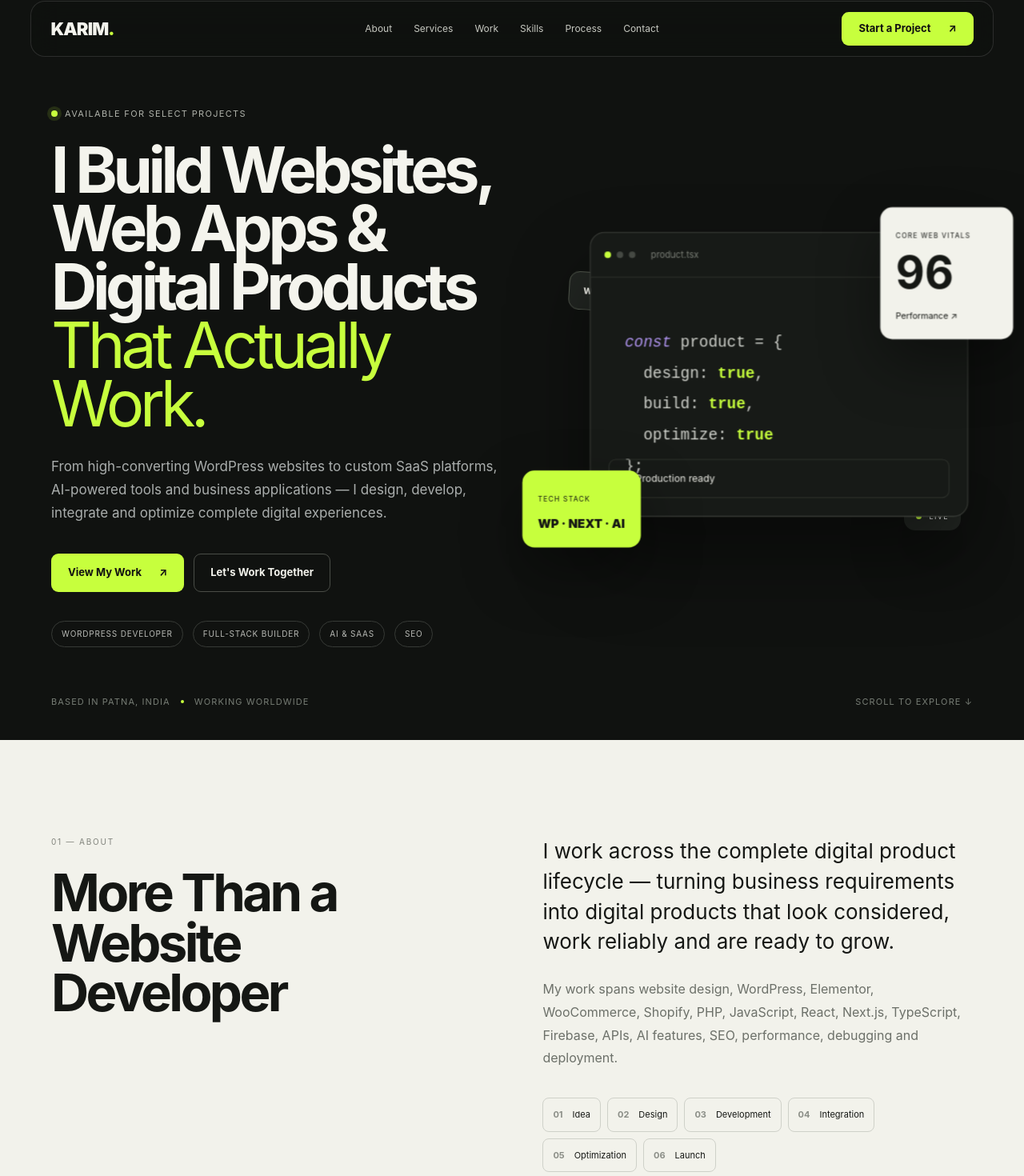
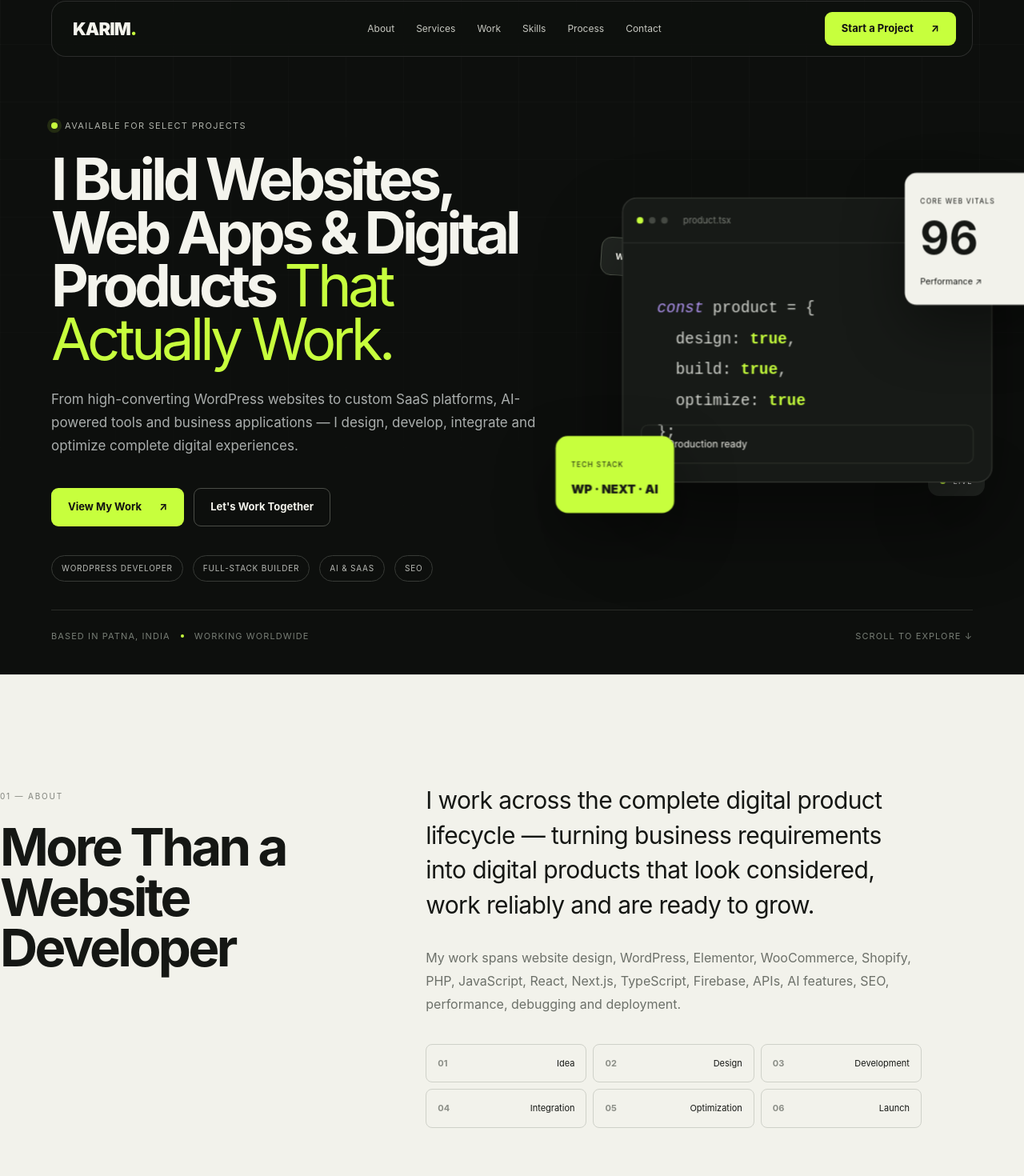
Before and after one commit to karimcoders/karim-portfolio, a Next.js app: page / in a window 1280 px wide. Shown: the part 17-1487 px from the top of the page at 80% size. Built offline with nearby package versions, Linux system fonts and the light colour scheme.

Commit message:
Refine desktop alignment and editorial layout

```diff
--- /dev/null
+++ b/app/desktop.css
@@ -0,0 +1,45 @@
+/* Refined desktop system: consistent container, 12-column rhythm and editorial spacing */
+@media (min-width: 1100px){
+ :root{--shell:min(1440px,90vw);--line:#30342f;--paper:#f3f3ed;--ink:#121411;--accent:#c7ff3d}
+ body{background:#0d0f0d}
+ .nav{width:var(--shell);left:50%;right:auto;transform:translateX(-50%);grid-template-columns:220px 1fr 220px;padding:0 20px 0 26px}
+ .nav nav{justify-self:center}.navCta{width:max-content}
+ .hero{padding-left:0;padding-right:0;padding-top:140px;position:relative}
+ .hero:before{content:"";position:absolute;inset:0;pointer-events:none;background-image:linear-gradient(rgba(255,255,255,.022) 1px,transparent 1px),linear-gradient(90deg,rgba(255,255,255,.022) 1px,transparent 1px);background-size:72px 72px;mask-image:linear-gradient(to bottom,#000,transparent 88%)}
+ .heroGrid,.heroFoot{width:var(--shell);position:relative}
+ .heroGrid{grid-template-columns:minmax(0,7fr) minmax(470px,5fr);gap:4vw}
+ .heroCopy{padding-top:20px}.hero h1{max-width:870px;font-size:clamp(68px,5.65vw,98px)}
+ .heroCopy>p{max-width:720px}.heroActions{margin-top:38px}
+ .visual{height:580px;justify-items:end}.workspace{width:500px}
+ .heroFoot{padding-top:24px;border-top:1px solid #292c28;margin-top:35px}
+ main>section:not(.hero){border-top:1px solid rgba(130,134,126,.18)}
+ .about,.services,.work,.case,.skills,.philosophy,.process,.why,.story,.contact,.finalCta{padding-left:0;padding-right:0;padding-top:135px;padding-bottom:135px}
+ .about>*,.services>*,.work>*,.case>*,.skills>*,.philosophy>*,.process>*,.why>*,.story>*,.contact>*,.finalCta>*{width:var(--shell)}
+ .sectionHead{grid-template-columns:2fr 6fr 4fr;gap:32px;margin-bottom:78px;align-items:start}
+ .sectionHead .kicker{padding-top:9px}.sectionHead h2{max-width:780px}.sectionHead p{max-width:430px;justify-self:end;padding-top:7px}
+ .split{width:var(--shell);grid-template-columns:5fr 7fr;gap:7vw;align-items:start}
+ .split .sectionHead{width:auto;margin:0}.split .sectionHead h2{max-width:560px}
+ .aboutCopy{max-width:760px;justify-self:end}.aboutCopy .lead{font-size:30px;letter-spacing:-.02em}
+ .lifecycle{display:grid;grid-template-columns:repeat(3,1fr);gap:8px}.lifecycle span{display:flex;justify-content:space-between;align-items:center;padding:15px 14px}
+ .stats{width:var(--shell);margin-top:105px}.stat{padding:42px 30px}.stat:first-child{padding-left:0}.stat strong{font-size:68px}
+ .serviceGrid{width:var(--shell);grid-template-columns:repeat(3,minmax(0,1fr));gap:14px}
+ .serviceCard{min-height:350px;padding:32px}.serviceCard h3{font-size:26px;letter-spacing:-.025em}.serviceCard p{max-width:340px}
+ .work .sectionHead{width:var(--shell)}.projectList{width:var(--shell);gap:145px}
+ .projectCard{grid-template-columns:minmax(0,7fr) minmax(360px,5fr);gap:6vw}.projectCard:nth-child(even){grid-template-columns:minmax(360px,5fr) minmax(0,7fr)}
+ .projectCard:nth-child(even) .projectInfo{grid-column:1;grid-row:1}.projectCard:nth-child(even) .projectMedia{grid-column:2;grid-row:1}
+ .projectMedia{border:1px solid #d7d9d1;border-radius:14px}.projectInfo{max-width:520px}.projectInfo h3{font-size:50px}.projectInfo>p{font-size:16px}
+ .case .sectionHead{width:var(--shell)}.caseRail{width:var(--shell)}.caseStep{min-height:330px;padding:38px 34px}.caseStep h3{font-size:30px}
+ .skills .sectionHead{width:var(--shell)}.stackGrid{width:var(--shell);grid-template-columns:1fr 1fr}.stackGroup{min-height:155px;align-items:start}.stackGroup h3{margin-top:5px}.stackGroup span{transition:.2s}.stackGroup span:hover{background:#d9ff78;transform:translateY(-2px)}
+ .philoTitle{width:var(--shell);grid-template-columns:3fr 9fr}.philoTitle h2{max-width:1000px}.pillarGrid{width:var(--shell)}.pillar{min-height:300px;padding:36px 30px}.pillar:first-child{padding-left:0}.pillar h3{font-size:28px}
+ .process .sectionHead{width:var(--shell)}.processLine{width:var(--shell)}.processItem{min-height:300px;padding:34px 28px}.processItem:first-child{padding-left:0}.processItem h3{font-size:22px}
+ .why .sectionHead{width:var(--shell)}.whyGrid{width:var(--shell);grid-template-columns:repeat(12,1fr);gap:14px}.whyItem{grid-column:span 4;min-height:275px}.whyItem:nth-child(4),.whyItem:nth-child(5){grid-column:span 6}.whyItem h3{font-size:24px}
+ .storyGrid{width:var(--shell);grid-template-columns:5fr 7fr;gap:8vw}.storyGrid>div:last-child{max-width:710px;justify-self:end}.storyGrid>div:last-child>p{font-size:20px}.freelance{max-width:620px}
+ .contactGrid{width:var(--shell);grid-template-columns:5fr 7fr;gap:7vw}.contactCopy{position:sticky;top:130px;align-self:start}.contactCopy h2{max-width:600px}.contactForm{max-width:780px;justify-self:end;width:100%;padding:42px}
+ .finalCta{text-align:left}.finalCta>.kicker,.finalCta>h2,.finalCta>p,.finalCta>div{width:var(--shell)}.finalCta h2{font-size:clamp(82px,8vw,125px);margin-top:26px}.finalCta p{margin-left:auto;margin-right:auto;max-width:var(--shell)}.finalCta>div{justify-content:flex-start}
+ footer{padding-left:0;padding-right:0}footer>*{width:var(--shell);margin-left:auto;margin-right:auto}.footerLogo{display:block}
+}
+
+@media (min-width: 1500px){
+ .heroGrid{grid-template-columns:7.3fr 4.7fr}.workspace{width:540px}.visual{justify-items:center}
+ .serviceCard{min-height:370px}.projectInfo{max-width:560px}
+}
--- a/app/layout.tsx
+++ b/app/layout.tsx
@@ -1,6 +1,7 @@
 import type { Metadata } from 'next';
 import './globals.css';
 import './mobile.css';
+import './desktop.css';
 import { siteConfig } from '@/data/config';
 
 export const metadata: Metadata = {
```
